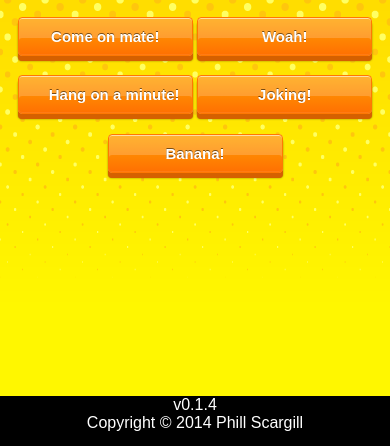
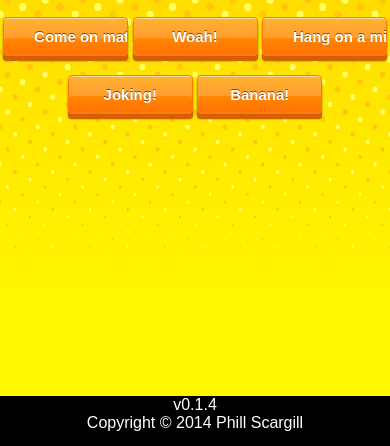
Before and after one commit to DuncBoard/DuncBoard.github.io, a plain HTML site: page index.html in a window 390 px wide. Shown: the part 398-844 px from the top of the page. Drawn offline with nearby package versions, Linux system fonts and the light colour scheme.

Commit message:
0.1.4
changed button sizes for mobile

```diff
--- a/index.html
+++ b/index.html
@@ -16,11 +16,11 @@
 			<img src="images/dunclogo.png" id="dunc" style="width: 100%;">
 		</div>
 			<center><div id="buttonwrapper">
-				<input type="button" class="myButton" id="comeonbtn" style="width: 175px; margin-top: 5%;" value="Come on mate!">
-				<input type="button" class="myButton" id="woahbtn" style="width: 175px; margin-top: 5%;" value="Woah!">
-				<input type="button" class="myButton" id="hangbtn" style="width: 175px; margin-top: 5%;" value="Hang on a minute!">
-				<input type="button" class="myButton" id="jokebtn" style="width: 175px; margin-top: 5%;" value="Joking!">
-				<input type="button" class="myButton" id="bananabtn" style="width: 175px; margin-top: 5%;" value="Banana!">
+				<input type="button" class="myButton" id="comeonbtn" style="width: 125px; margin-top: 5%;" value="Come on mate!">
+				<input type="button" class="myButton" id="woahbtn" style="width: 125px; margin-top: 5%;" value="Woah!">
+				<input type="button" class="myButton" id="hangbtn" style="width: 125px; margin-top: 5%;" value="Hang on a minute!">
+				<input type="button" class="myButton" id="jokebtn" style="width: 125px; margin-top: 5%;" value="Joking!">
+				<input type="button" class="myButton" id="bananabtn" style="width: 125px; margin-top: 5%;" value="Banana!">
 			</div></center>
 		<script>
 			$('#dunc').jrumble();
```
